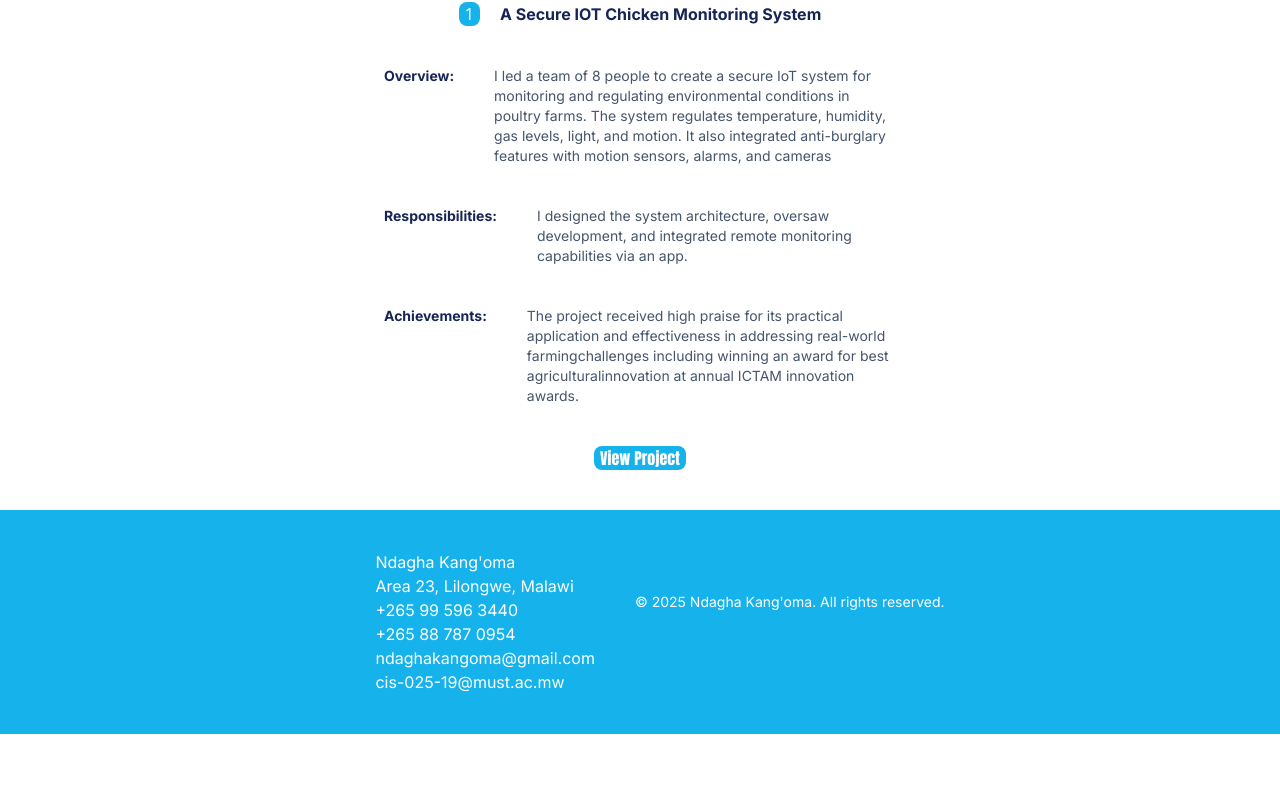
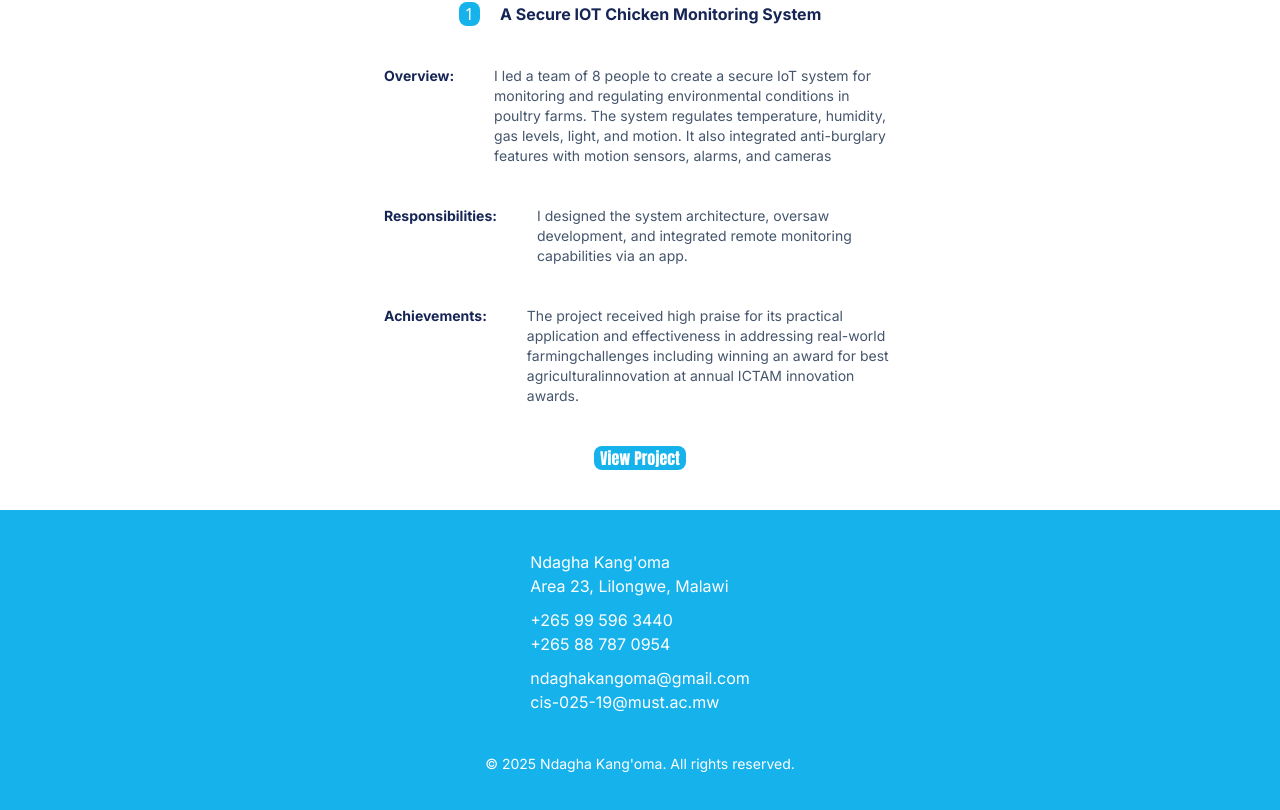
Before and after one commit to therealndagha/portifolio-website, a React (Vite) app: page / in a window 1280 px wide. Shown: the part 3479-4289 px from the top of the page. Before the commit the page ends 4213 px from the top, so only its background shows below. Built offline with nearby package versions, Linux system fonts and the light colour scheme.

Commit message:
Add bit of spacing between contacts

```diff
--- a/src/Components/Contacts.tsx
+++ b/src/Components/Contacts.tsx
@@ -2,19 +2,27 @@
 
 const Contacts = () => {
   return (
-    <section className="bg-some-blue-shade text-white font-inter">
+    <section className="bg-some-blue-shade  font-inter text-white">
         <div className="flex flex-col md:flex-row items-center justify-center ">
-             <div className="p-10">
+             <div className="p-10 space-y-2.5">
+                  <div>
                         <p>Ndagha Kang'oma</p>
-                  <p>Area 23, Lilongwe, Malawi</p>
+                        <p >Area 23, Lilongwe, Malawi</p>
+                  </div>
+                  <div>
+
                         <p>+265 99 596 3440</p>
                         <p>+265 88 787 0954</p>
+                  </div>
+                  <div>
                          <p>ndaghakangoma@gmail.com</p>
                          <p>cis-025-19@must.ac.mw</p>
                   </div>
-             <div className="flex items-center justify-center mb-10">
-                <p className="text-sm">&copy; 2025 Ndagha Kang'oma. All rights reserved.</p>
+
              </div>
+        </div>
+            <div className="flex items-center justify-center">
+                <p className="text-sm mb-10">&copy; 2025 Ndagha Kang'oma. All rights reserved.</p>
              </div>
     </section>
   )
```
Lines whose indentation alone changed are shown as unchanged.
